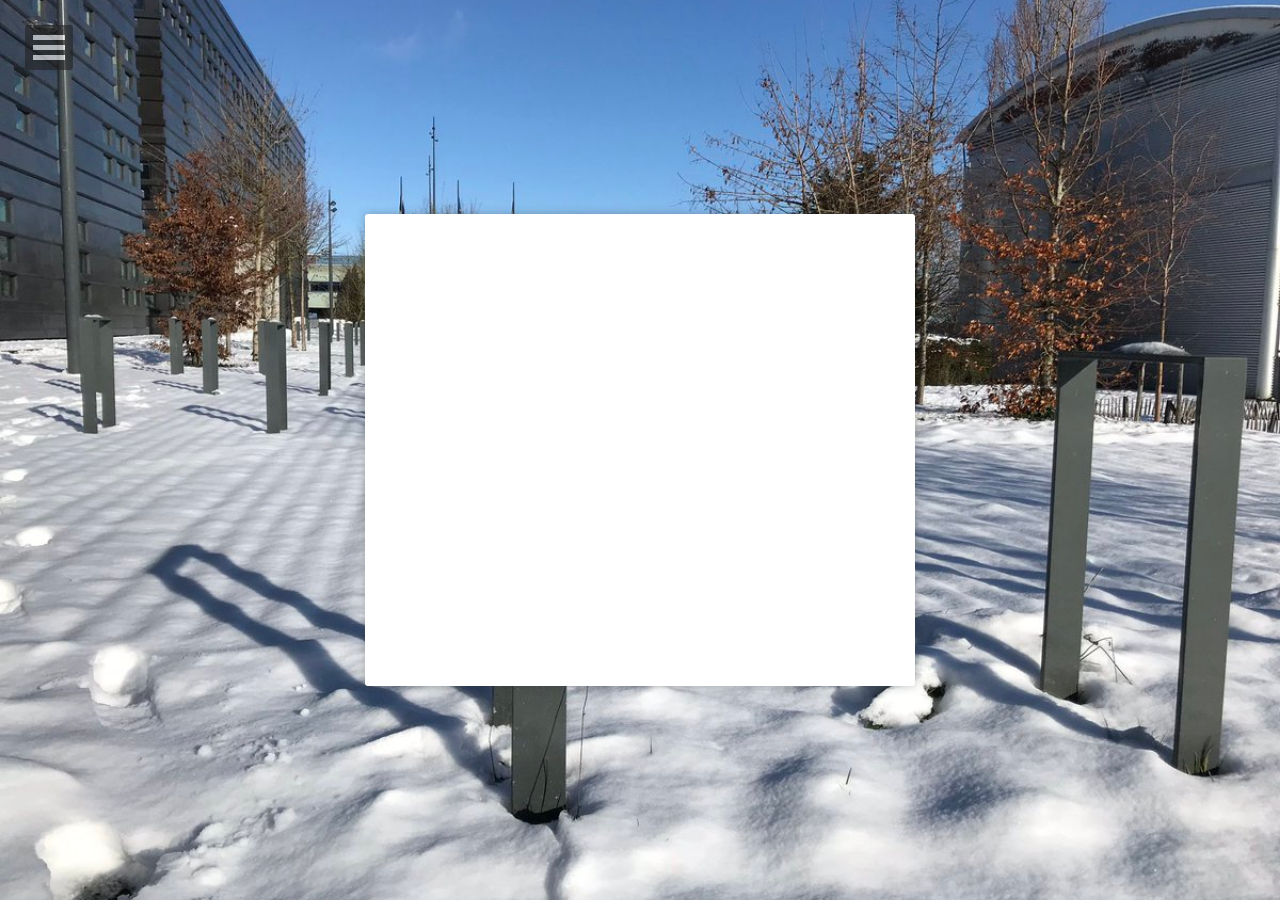
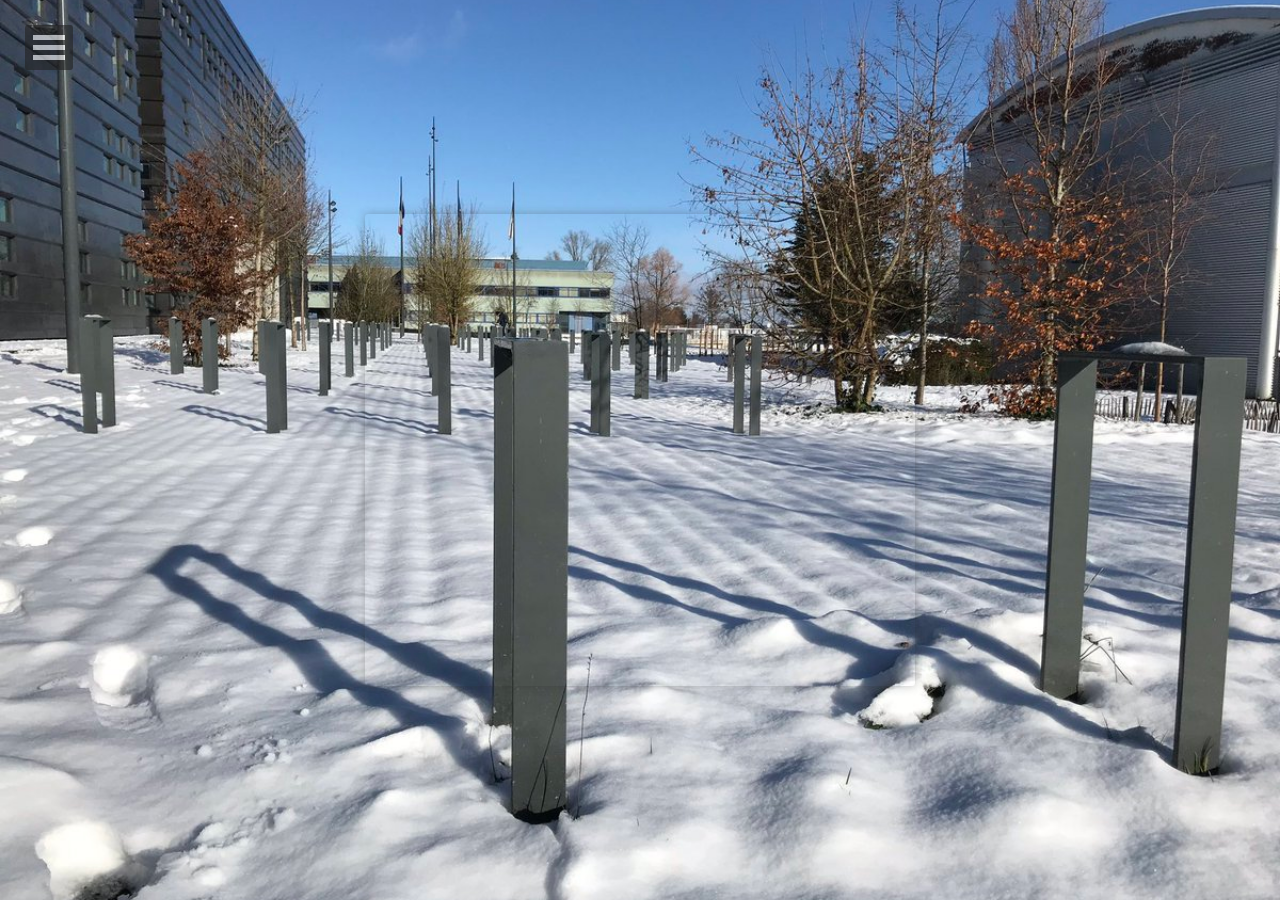
Before and after one commit to rayush7/rayush7.github.io, a Jekyll site: the page built from index.html, in a window 1280 px wide. Built offline with Jekyll 4.4.1, drawn with Linux system fonts in a browser that asks for light colours; some web fonts are replaced; a style sheet for code colours, icons or effects is not loaded.

Commit message:
Update site.scss

```diff
--- a/_sass/site.scss
+++ b/_sass/site.scss
@@ -75,7 +75,7 @@ body {
 	padding-right: 15px;
 	padding-left: 15px;
 	@include center-block();
-	background-color: $white;
+	/*background-color: $white;*/
 	color: $color_shark;
 	z-index: 1;
 	border-radius: 3px;
```
